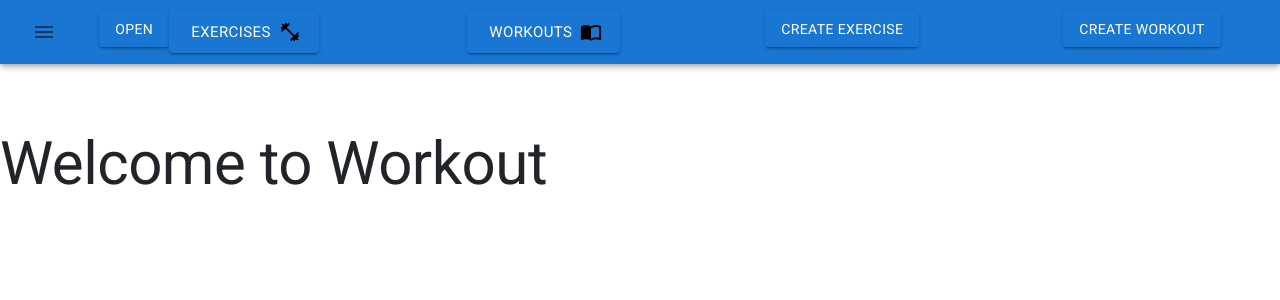
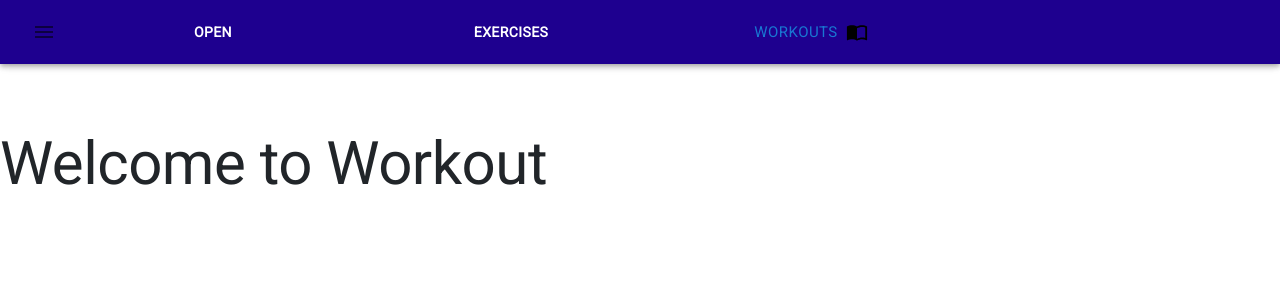
Before and after one commit to Brady1052/workout-app, a React (Create React App) app: page / in a window 1280 px wide. Shown: the top 300 px of the page. Built offline with nearby package versions, Linux system fonts and the light colour scheme.

Commit message:
halfway through mui navbar tutorial. Made minor changes in code structure and style for navbar

```diff
--- a/src/App.js
+++ b/src/App.js
@@ -8,6 +8,12 @@ import 'fontsource-roboto';
 import Typography from '@mui/material/Typography';
 import ThemeProvider from '@mui/material/styles/ThemeProvider';
 import createMuiTheme from '@mui/material/styles/createTheme';
+const linksArray = [
+  'Exercises',
+  'Workouts',
+  'Create Exercise',
+  'Create Workout',
+];
 function App() {
   const theme = createMuiTheme({
     typography: {
@@ -16,7 +22,7 @@ function App() {
   });
   return (
     <ThemeProvider theme={theme}>
-      <NavBar />
+      <NavBar links={linksArray} />
       <Typography style={{ marginTop: '8rem' }} variant="h2">
         Welcome to Workout
       </Typography>
--- a/src/components/Layout/Navbar.js
+++ b/src/components/Layout/Navbar.js
@@ -6,14 +6,18 @@ import WorkoutModal from '../Modals/WorkoutModal.js';
 import Button from '@mui/material/Button';
 import FitnessCenterIcon from '@mui/icons-material/FitnessCenter';
 import ImportContactsIcon from '@mui/icons-material/ImportContacts';
-import Grid from '@mui/material/Grid';
-import { AppBar } from '@mui/material';
-import { Toolbar } from '@mui/material';
-import { IconButton } from '@mui/material';
 import MenuIcon from '@mui/icons-material/Menu';
-import { Modal } from '@mui/material';
-import { Box } from '@mui/material';
-import { Typography } from '@mui/material';
+import {
+  AppBar,
+  Toolbar,
+  IconButton,
+  Modal,
+  Box,
+  Typography,
+  Grid,
+  Tabs,
+  Tab,
+} from '@mui/material';
 
 function NavBar() {
   const style = {
@@ -25,22 +29,35 @@ function NavBar() {
     bgcolor: 'background.paper',
     border: '2px solid #000',
     boxShadow: 24,
-    p: 4,
+    pt: 2,
+    px: 4,
+    pb: 3,
   };
+  const [tabValue, setTabValue] = useState();
   const [open, setOpen] = useState(false);
   const handleOpen = () => (!open ? setOpen(true) : console.log());
   const handleClose = () => setOpen(false);
   return (
     <React.Fragment>
-      <AppBar>
+      <AppBar
+        sx={{
+          backgroundImage:
+            'linear-gradient(90deg, rgba(30,0,143,1) 0%, rgba(30,0,143,1) 48%, rgba(30,0,143,1) 100%)',
+        }}
+      >
         <Toolbar>
           <IconButton>
             <MenuIcon />
           </IconButton>
           {/* <div className="nav-container"> */}
-          <Grid container justifyContent="center">
-            <Grid item>
-              <Button variant="contained" onClick={handleOpen}>
+          <Grid container sx={{ placeItems: 'center' }}>
+            <Grid item xs={3} style={{ textAlign: 'center' }}>
+              <Button
+                variant="text"
+                color="inherit"
+                onClick={handleOpen}
+                sx={{ fontWeight: '1000' }}
+              >
                 Open
                 <Modal
                   open={open}
@@ -64,22 +81,23 @@ function NavBar() {
                 </Modal>
               </Button>
             </Grid>
-            <Grid item xs={3}>
-              <Link to="/exercises">
+            <Grid item xs={3} textAlign="center">
+              <Link to="/exercises" style={{ textDecoration: 'none' }}>
                 <Button
-                  variant="contained"
-                  color="primary"
-                  size="large"
-                  endIcon={<FitnessCenterIcon style={{ color: 'black' }} />}
+                  color="warning"
+                  variant="text"
+                  // size="large"
+                  sx={{ fontWeight: '1000' }}
+                  style={{ color: 'white' }}
                 >
                   Exercises
                 </Button>
               </Link>
             </Grid>
-            <Grid item xs={3}>
+            <Grid item xs={3} textAlign="center">
               <Link to="/workouts">
                 <Button
-                  variant="contained"
+                  variant="text"
                   color="primary"
                   size="large"
                   endIcon={<ImportContactsIcon style={{ color: 'black' }} />}
@@ -88,13 +106,19 @@ function NavBar() {
                 </Button>
               </Link>
             </Grid>
-            <Grid item xs={3}>
+            {/* <Grid item xs={3} textAlign="center">
               <ExerciseModal />
             </Grid>
-            <Grid item>
+            <Grid item xs={3} textAlign="center">
               <WorkoutModal />
             </Grid>
+            <Grid item xs={3} textAlign="center">
+              <Typography>
+                <Button variant="contained">Click Me</Button>
+              </Typography>
+            </Grid> */}
           </Grid>
+
           {/* </div> */}
         </Toolbar>
       </AppBar>
```
